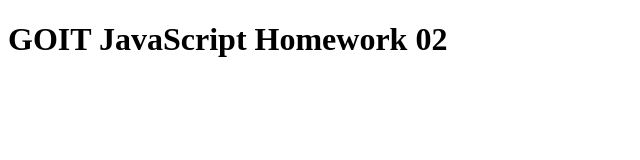
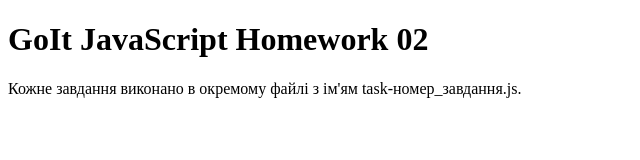
Before and after one commit to EuJinnLucaShow/goit-js-hw-02, a plain HTML site: page index.html in a window 1280 px wide. Shown: the whole page, without its empty margins (0-640 px from the left). Drawn offline with Linux system fonts and the light colour scheme.

Commit message:
Edit html

```diff
--- a/index.html
+++ b/index.html
@@ -9,7 +9,8 @@
 </head>
 
 <body>
-    <h1>GOIT JavaScript Homework 02</h1>
+    <h1>GoIt JavaScript Homework 02</h1>
+    <p>Кожне завдання виконано в окремому файлі з ім'ям task-номер_завдання.js.</p>
 
     <!-- <script src="./js/task-1.js" type="module"></script> -->
     <!-- <script src="./js/task-2.js" type="module"></script> -->
```
